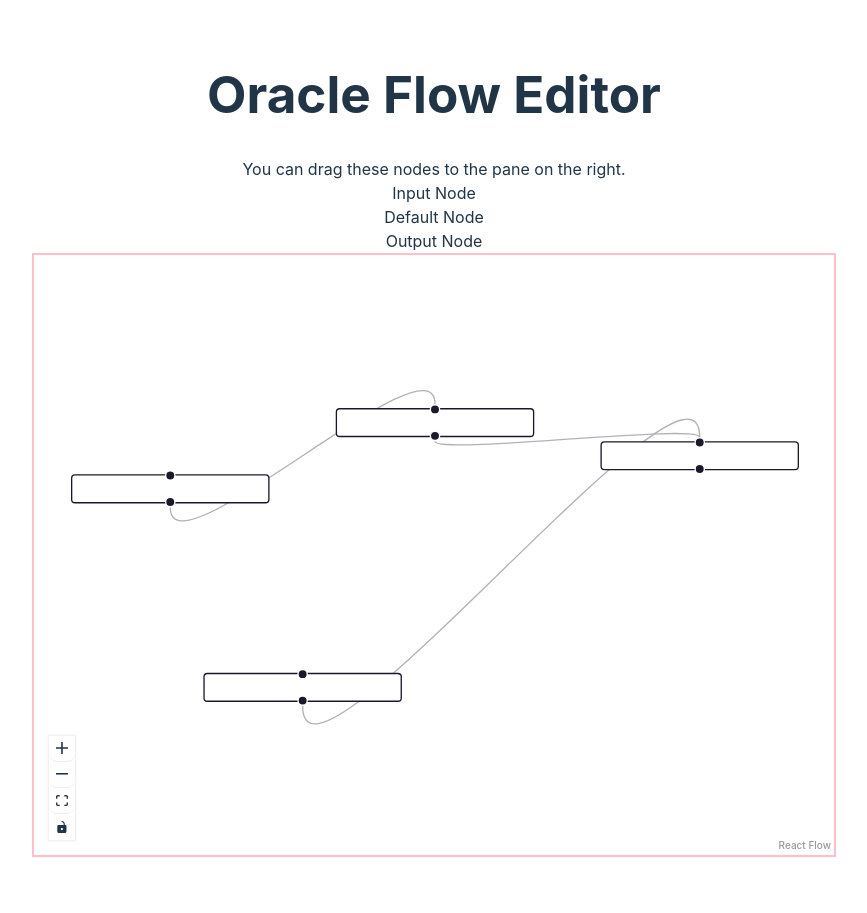
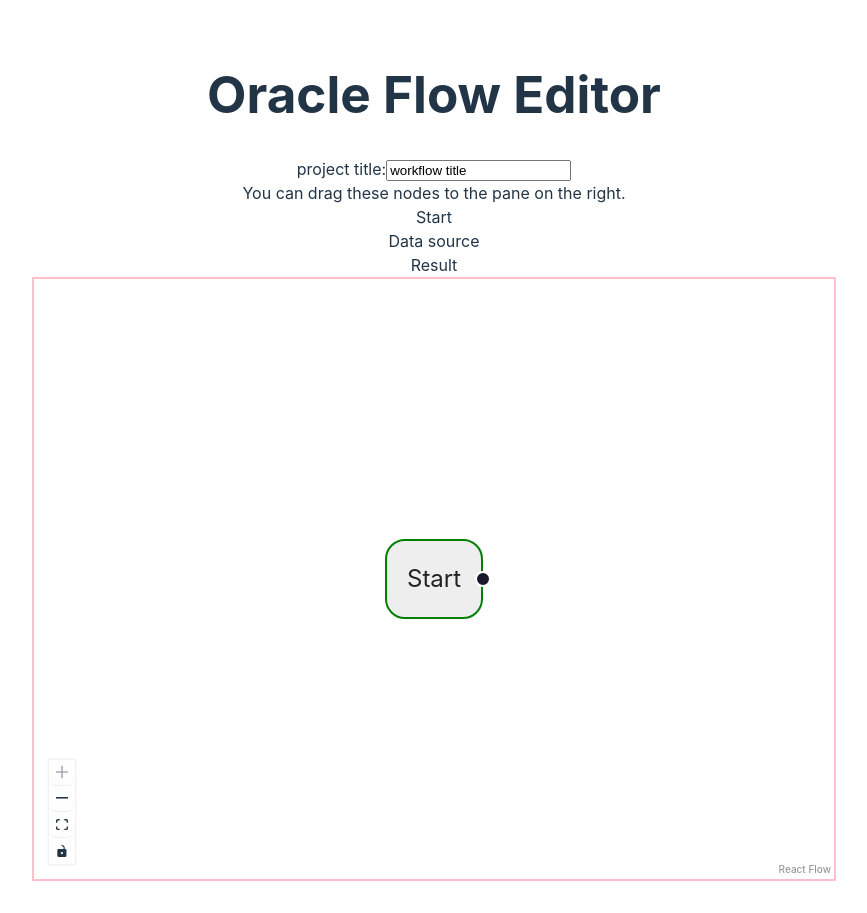
Before and after one commit to buidly/ethsofia, a React (Vite) app in the folder frontend/: page / in a window 1280 px wide. Shown: the whole page, without its empty margins (206-1073 px from the left). Before the commit the page ends 889 px from the top, so only its background shows below. Built offline with nearby package versions, Linux system fonts and the light colour scheme.

Commit message:
implement nodes

```diff
--- a/frontend/package.json
+++ b/frontend/package.json
@@ -11,6 +11,7 @@
   },
   "dependencies": {
     "@xyflow/react": "^12.3.2",
+    "axios": "^1.7.7",
     "react": "^18.3.1",
     "react-dom": "^18.3.1"
   },
--- /dev/null
+++ b/frontend/src/components/nodes/DataSourceNode.tsx
@@ -0,0 +1,90 @@
+import { memo, useEffect, useState } from 'react';
+import {
+  Position,
+  Handle,
+  useReactFlow,
+  type NodeProps,
+  type Node,
+} from '@xyflow/react';
+import axios from 'axios';
+
+function DataSourceNodeComponent({ id, data }: NodeProps<Node<{ url: string, path: string }>>) {
+  const { updateNodeData } = useReactFlow();
+
+  const [isValidUrl, setIsValidUrl] = useState(true);
+  const [responseExample, setResponseExample] = useState<any>({});
+  const [currentPath, setCurrentPath] = useState<string>('');
+
+  useEffect(() => {
+    const getUrlPaths = setTimeout(async () => {
+      try {
+        new URL(data.url);
+        setIsValidUrl(true);
+      } catch (error) {
+        setIsValidUrl(false);
+        return;
+      }
+
+      try {
+        const result = await axios.get(data.url);
+        setResponseExample(result.data);
+        setCurrentPath('');
+      } catch (error) {
+        console.error(error);
+      }
+    }, 2000)
+
+    return () => clearTimeout(getUrlPaths)
+
+  }, [data.url]);
+
+  console.log(currentPath, responseExample, responseExample[currentPath]);
+
+  const currentObjectPath = currentPath.length > 0 ? responseExample[currentPath] : responseExample;
+
+  return (
+    <div
+      style={{
+        background: '#eee',
+        color: '#222',
+        padding: 10,
+        fontSize: 12,
+        borderRadius: 10,
+      }}
+    >
+      <div>data source {id}</div>
+      <div style={{ marginTop: 5 }}>
+        url:
+        <input
+          value={data.url}
+          onChange={(evt) => updateNodeData(id, { url: evt.target.value })}
+          style={{ display: 'block' }}
+        />
+      </div>
+      <div>
+        path
+        <input
+          type="text"
+          value={data.path}
+          onChange={(evt) => updateNodeData(id, { path: evt.target.value })}
+        />
+        currentPath: {currentPath}
+        <hr />
+        {currentObjectPath &&
+          <select value={currentPath} onChange={e => setCurrentPath(currentPath.length > 0 ? `${currentPath}.${e.target.value}` : e.target.value)}>
+            {Object.keys(currentObjectPath).map((key) => (
+              <option key={key} value={key}>
+                {key}
+              </option>
+            ))}
+          </select>
+        }
+      </div>
+      {!isValidUrl && <div style={{ color: 'red' }}>invalid url</div>}
+      <Handle type="source" position={Position.Right} />
+      <Handle type="target" position={Position.Left} isConnectable={true} />
+    </div>
+  );
+}
+
+export const DataSourceNode = memo(DataSourceNodeComponent);
--- a/frontend/src/components/nodes/ResultNode.tsx
+++ b/frontend/src/components/nodes/ResultNode.tsx
@@ -1,20 +1,27 @@
 import { memo } from 'react';
 import {
   Handle,
+  NodeProps,
   Position,
   useHandleConnections,
   useNodesData,
+  useReactFlow,
+  type Node,
 } from '@xyflow/react';
-import { isTextNode, type MyNode } from '../../utils';
+import { type MyNode } from '../../utils';
 
-function ResultNodeComponent() {
+function ResultNodeComponent({ id, data }: NodeProps<Node<{ aggregate: string }>>) {
+  const { updateNodeData } = useReactFlow();
+
   const connections = useHandleConnections({
     type: 'target',
   });
   const nodesData = useNodesData<MyNode>(
     connections.map((connection) => connection.source),
   );
-  const textNodes = nodesData.filter(isTextNode);
+  const dataSourceNodes = nodesData.filter((node) => node.type === 'dataSource');
+
+  // TODO: use data sources
 
   return (
     <div
@@ -28,9 +35,15 @@
     >
       <Handle type="target" position={Position.Left} />
       <div>
-        incoming texts:{' '}
-        {textNodes.map(({ data }, i) => <div key={i}>{(data as any).text}</div>) ||
-          'none'}
+        Result:
+        <select value={data.aggregate} onChange={(e) => updateNodeData(id, { aggregate: e.target.value })}>
+          <option value="min">min</option>
+          <option value="max">max</option>
+          <option value="avg">avg</option>
+          <option value="sum">sum</option>
+        </select>
+        {/* {textNodes.map(({ data }, i) => <div key={i}>{(data as any).text}</div>) ||
+          'none'} */}
       </div>
     </div>
   );
--- /dev/null
+++ b/frontend/src/components/nodes/StartNode.tsx
@@ -0,0 +1,27 @@
+import { memo } from 'react';
+import {
+  Handle,
+  Position,
+} from '@xyflow/react';
+
+function StartNodeComponent() {
+  return (
+    <div
+      style={{
+        border: '1px solid green',
+        background: '#eee',
+        color: '#222',
+        padding: 10,
+        fontSize: 12,
+        borderRadius: 10,
+      }}
+    >
+      <div>
+        Start
+      </div>
+      <Handle type="source" position={Position.Right} />
+    </div>
+  );
+}
+
+export const StartNode = memo(StartNodeComponent);
--- a/frontend/src/components/nodes/index.ts
+++ b/frontend/src/components/nodes/index.ts
@@ -1,3 +1,3 @@
+export * from './DataSourceNode';
 export * from './ResultNode';
-export * from './TextNode';
-export * from './UppercaseNode';
+export * from './StartNode';
--- a/frontend/src/pages/OracleEditor/OracleEditorPage.tsx
+++ b/frontend/src/pages/OracleEditor/OracleEditorPage.tsx
@@ -1,71 +1,34 @@
 import { addEdge, Controls, Edge, ReactFlow, ReactFlowProvider, useEdgesState, useNodesState, useReactFlow } from "@xyflow/react";
-import { useCallback, useRef } from "react";
+import { useCallback, useRef, useState } from "react";
 import { MyNode } from "../../utils";
-import { ResultNode, TextNode, UppercaseNode } from "../../components";
+import { DataSourceNode, ResultNode, StartNode } from "../../components";
 import { DnDProvider, Sidebar, useDnD } from "./components";
 
 
 const nodeTypes = {
-  text: TextNode,
+  start: StartNode,
+  dataSource: DataSourceNode,
   result: ResultNode,
-  uppercase: UppercaseNode,
 };
 
 const initNodes: MyNode[] = [
   {
-    id: '1',
-    type: 'text',
-    data: {
-      text: 'hello',
-    },
+    id: 'dndnode_0',
+    type: 'start',
+    data: {},
     position: { x: -100, y: -50 },
-  },
-  {
-    id: '2',
-    type: 'text',
-    data: {
-      text: 'world',
-    },
-    position: { x: 0, y: 100 },
-  },
-  {
-    id: '3',
-    type: 'uppercase',
-    data: { text: '' },
-    position: { x: 100, y: -100 },
-  },
-  {
-    id: '4',
-    type: 'result',
-    data: {},
-    position: { x: 300, y: -75 },
   },
 ];
 
-const initEdges: Edge[] = [
-  {
-    id: 'e1-3',
-    source: '1',
-    target: '3',
-  },
-  {
-    id: 'e3-4',
-    source: '3',
-    target: '4',
-  },
-  {
-    id: 'e2-4',
-    source: '2',
-    target: '4',
-  },
-];
+const initEdges: Edge[] = [];
 
-
-let id = 0;
+let id = 1;
 const getId = () => `dndnode_${id++}`;
 
 export const DnDFlow = () => {
   const reactFlowWrapper = useRef(null);
+
+  const [title, setTitle] = useState("workflow title");
 
   const [nodes, setNodes, onNodesChange] = useNodesState(initNodes);
   const [edges, setEdges, onEdgesChange] = useEdgesState(initEdges);
@@ -91,9 +54,11 @@
         return;
       }
 
-      // project was renamed to screenToFlowPosition
-      // and you don't need to subtract the reactFlowBounds.left/top anymore
-      // details: https://reactflow.dev/whats-new/2023-11-10
+      const initialData: any = {
+        'dataSource': { url: 'https://api.open-meteo.com/v1/forecast?latitude=52.52&longitude=13.41&current=temperature_2m', path: 'current.temperature_2m' },
+        'result': { aggregate: 'avg' },
+      }
+
       const position = screenToFlowPosition({
         x: event.clientX,
         y: event.clientY,
@@ -104,9 +69,9 @@
         position,
         sourcePosition: 'right',
         targetPosition: 'left',
-        data: { label: `${type} node` },
+        data: initialData[type as any as string] ?? {},
       };
-
+      console.log("newNode", newNode, type);
       setNodes((nds: any[]) => nds.concat(newNode));
     },
     [screenToFlowPosition, type],
@@ -114,6 +79,10 @@
 
   return (
     <div>
+      <div>
+        project title:
+        <input type="text" value={title} onChange={(e) => setTitle(e.target.value)} />
+      </div>
       <div>
         <Sidebar />
       </div>
@@ -127,6 +96,7 @@
             onConnect={onConnect}
             onDrop={onDrop}
             onDragOver={onDragOver}
+            nodeTypes={nodeTypes}
             fitView
           >
             <Controls />
--- a/frontend/src/pages/OracleEditor/components/Sidebar.tsx
+++ b/frontend/src/pages/OracleEditor/components/Sidebar.tsx
@@ -1,4 +1,3 @@
-import React from 'react';
 import { useDnD } from './DnDContext';
 
 export const Sidebar = () => {
@@ -13,14 +12,14 @@
   return (
     <aside>
       <div className="description">You can drag these nodes to the pane on the right.</div>
-      <div className="dndnode input" onDragStart={(event) => onDragStart(event, 'input')} draggable>
-        Input Node
+      <div className="dndnode input" onDragStart={(event) => onDragStart({ event }, 'start')} draggable>
+        Start
       </div>
-      <div className="dndnode" onDragStart={(event) => onDragStart(event, 'default')} draggable>
-        Default Node
+      <div className="dndnode input" onDragStart={(event) => onDragStart(event, 'dataSource')} draggable>
+        Data source
       </div>
-      <div className="dndnode output" onDragStart={(event) => onDragStart(event, 'output')} draggable>
-        Output Node
+      <div className="dndnode" onDragStart={(event) => onDragStart(event, 'result')} draggable>
+        Result
       </div>
     </aside>
   );
--- a/frontend/src/utils/index.ts
+++ b/frontend/src/utils/index.ts
@@ -1,12 +1,8 @@
 import { type Node } from '@xyflow/react';
 
 export type TextNode = Node<{ text: string }, 'text'>;
+export type DataSourceNode = Node<{ url: string, path: string }, 'dataSource'>;
+export type StartNode = Node<{}, 'start'>;
 export type ResultNode = Node<{}, 'result'>;
 export type UppercaseNode = Node<{ text: string }, 'uppercase'>;
-export type MyNode = TextNode | ResultNode | UppercaseNode;
-
-export function isTextNode(
-  node: any,
-): node is TextNode | UppercaseNode | undefined {
-  return !node ? false : node.type === 'text' || node.type === 'uppercase';
-}
+export type MyNode = TextNode | ResultNode | UppercaseNode | StartNode | DataSourceNode;
```
Also changed, not shown: 1 other file (tests, documents, lock files or other folders).
